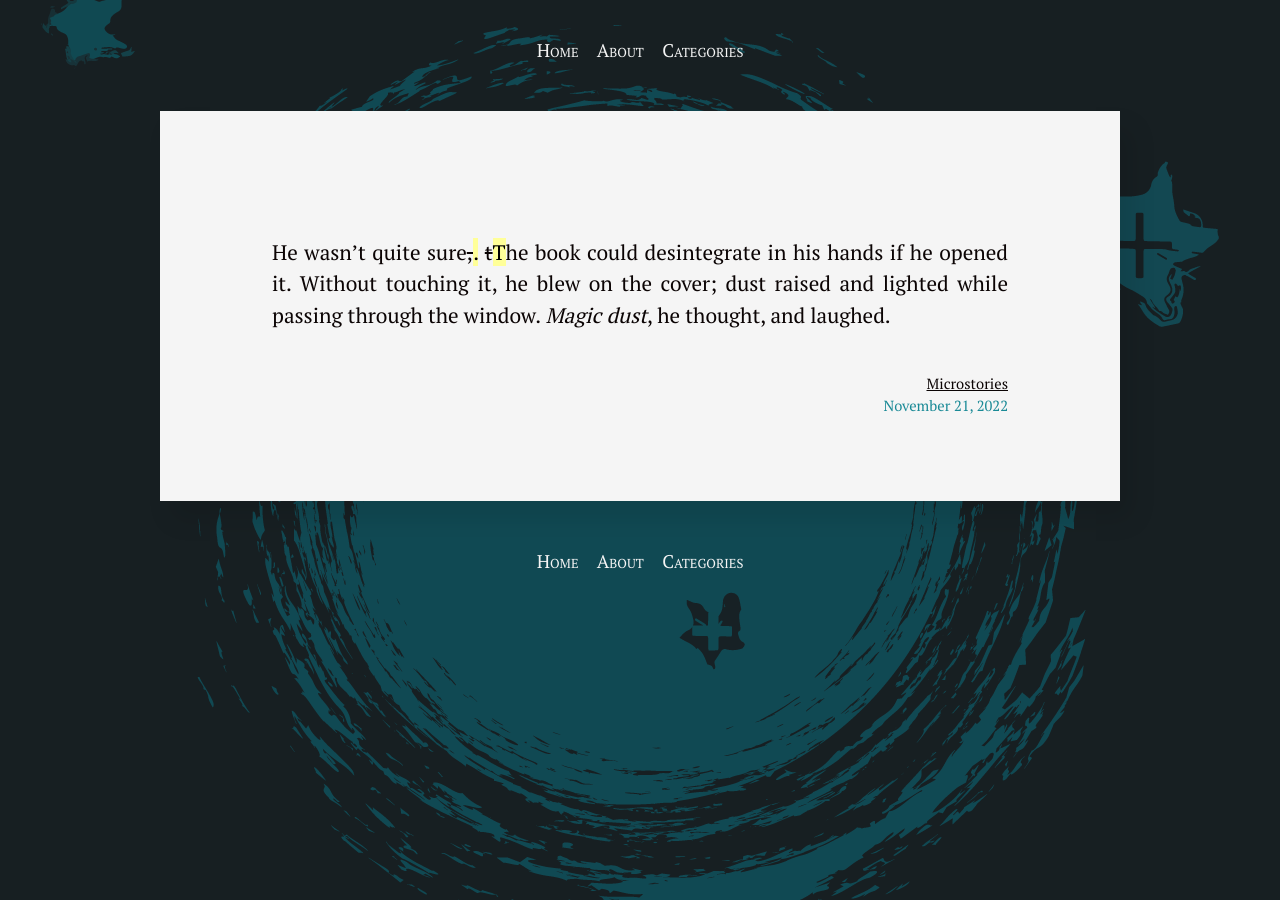
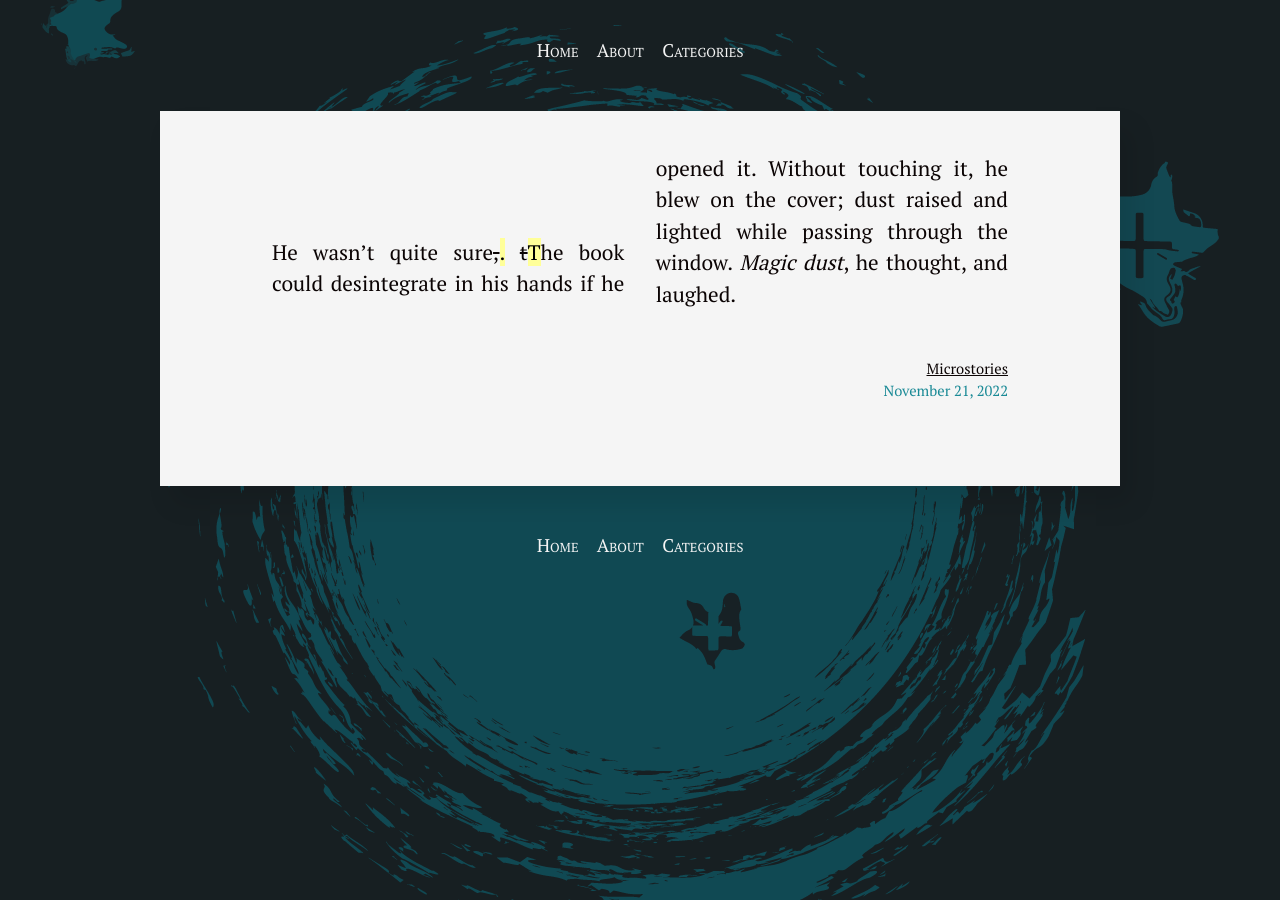
Before and after one commit to silvialohrmann/editorial, a Jekyll site: the page built from _posts/2022-11-21-he-wasnt-quite-sure.md, in a window 1280 px wide. Built offline with Jekyll 4.4.1, drawn with Linux system fonts in a browser that asks for light colours.

Commit message:
Update post.html

```diff
--- a/_layouts/post.html
+++ b/_layouts/post.html
@@ -9,7 +9,7 @@ layout: default
 {% endif %}
 
 <article class="post h-entry" itemscope itemtype="http://schema.org/BlogPosting" id="main" role="article" aria-label="Content">
-
+<section class="two-column">
   {% if page.title != "" %}
     <h1 class="post-title divided-post p-name" itemprop="name headline">
       {{ page.title }}
@@ -19,7 +19,7 @@ layout: default
   <div class="post-content e-content" itemprop="articleBody">
     {{ content }}
   </div>
-
+</section>
   <div class="post-meta">
 
     {% if page.author %}
```
